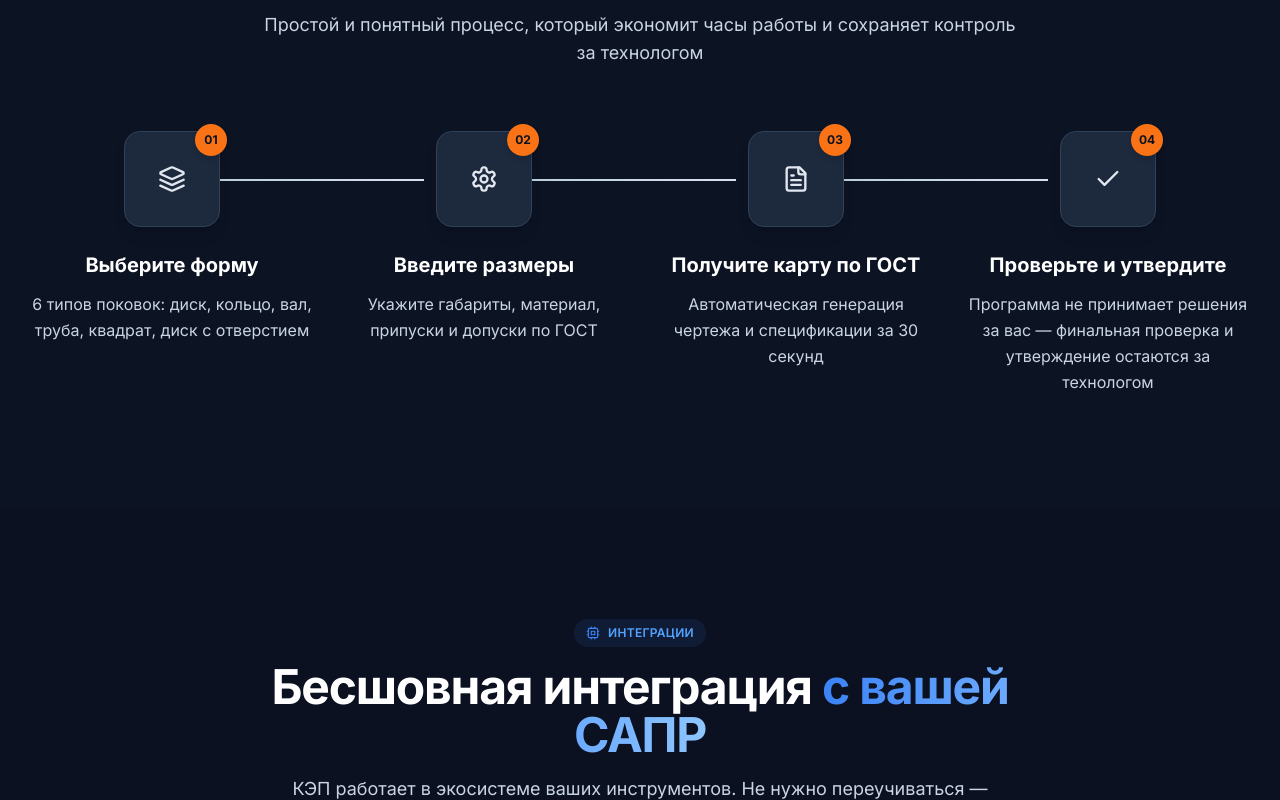
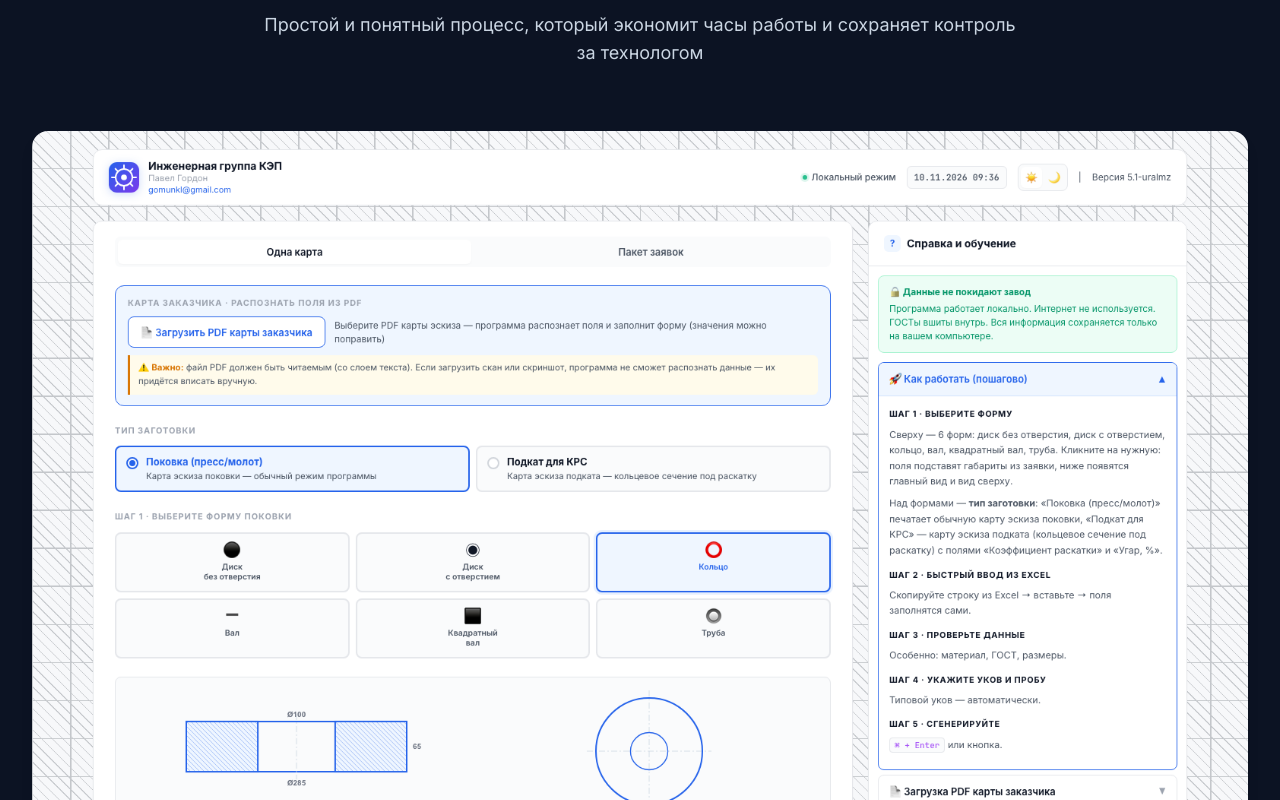
Before and after one commit to Pavel-Gordon/kmz-generator-landing, a React (Vite) app: page / in a window 1280 px wide. Shown: the part 2800-3600 px from the top of the page. Built offline with nearby package versions, Linux system fonts and the light colour scheme.

Commit message:
feat(ui): добавлены скриншоты программы и правка логотипа

```diff
--- a/src/App.tsx
+++ b/src/App.tsx
@@ -537,6 +537,14 @@ function HowItWorksSection() {
           </p>
         </div>
 
+        <div className="mb-16">
+          <img
+            src="/ui_main.png"
+            alt="Интерфейс программы генерации карты эскиза"
+            className="w-full rounded-2xl shadow-lg"
+          />
+        </div>
+
         <div className="grid md:grid-cols-2 lg:grid-cols-4 gap-8">
           {steps.map((step, index) => (
             <div key={index} className="relative text-center">
@@ -670,6 +678,14 @@ function FeaturesSection() {
           <p className="mt-4 text-lg text-navy-500 dark:text-slate-300">
             Каждая функция разработана с учетом реальных потребностей инженеров машиностроительных предприятий
           </p>
+        </div>
+
+        <div className="mb-16">
+          <img
+            src="/ui_result.png"
+            alt="Результат генерации карты эскиза"
+            className="w-full rounded-2xl shadow-lg"
+          />
         </div>
 
         <div className="grid sm:grid-cols-2 gap-6 lg:gap-8">
```
Also changed, not shown: public/ui_main.png (added), public/ui_result.png (added).
